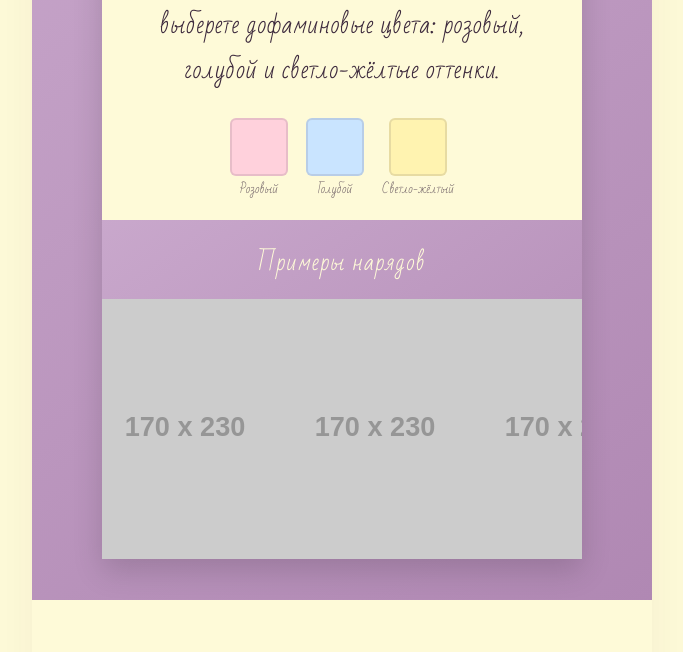
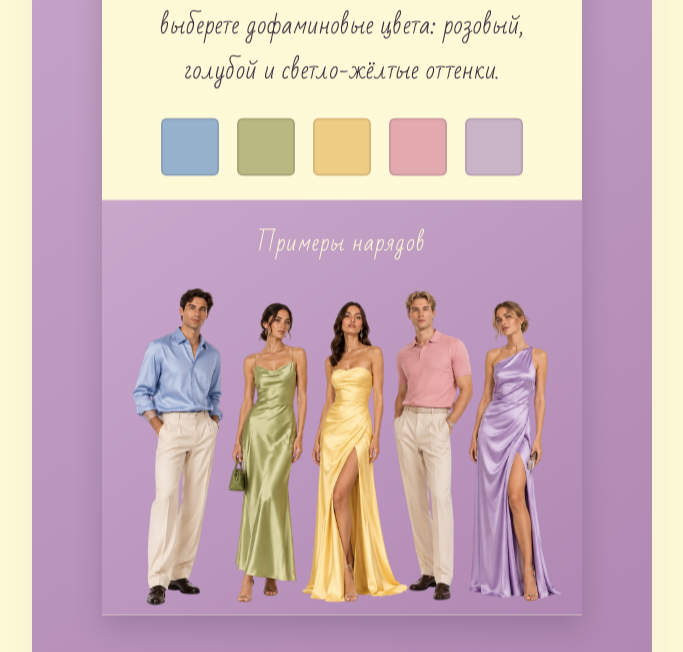
Before and after one commit to wedding-love/nikita-julia-10.07.2027, a plain HTML site: page index.html in a window 1280 px wide. Shown: the part 2812-3464 px from the top of the page, without its empty margins (298-981 px from the left). Drawn offline with nearby package versions, Linux system fonts and the light colour scheme; placeholder pictures from the web are drawn by us; a web font is replaced by a local one.

Commit message:
Update index.html

```diff
--- a/index.html
+++ b/index.html
@@ -1,3 +1,4 @@
+
 <!DOCTYPE html>
 <html lang="ru">
 <head>
@@ -642,13 +643,6 @@
       padding: 0 4px;
     }
 
-    .color-swatch {
-      display: flex;
-      flex-direction: column;
-      align-items: center;
-      gap: 6px;
-    }
-
     .color-square {
       width: 54px;
       height: 54px;
@@ -660,15 +654,6 @@
     .color-square:hover {
       transform: scale(1.08);
       box-shadow: 0 4px 12px rgba(0, 0, 0, 0.12);
-    }
-
-    .color-label {
-      font-family: "Bad Script", cursive;
-      font-size: 0.75rem;
-      color: #3d2a3d;
-      opacity: 0.7;
-      text-align: center;
-      line-height: 1.2;
     }
 
     .references-wrapper {
@@ -690,27 +675,9 @@
       padding: 0 8px;
     }
 
-    .scroll-container {
+    .dresscode-ref-img {
       width: 100%;
-      overflow-x: auto;
-      overflow-y: hidden;
-      -webkit-overflow-scrolling: touch;
-      scrollbar-width: none;
-    }
-
-    .scroll-container::-webkit-scrollbar { display: none; }
-
-    .images-row {
-      display: flex;
-      flex-wrap: nowrap;
-      width: max-content;
-    }
-
-    .ref-image {
-      width: 170px;
-      height: 230px;
-      object-fit: cover;
-      flex-shrink: 0;
+      height: auto;
       display: block;
     }
 
@@ -1034,12 +1001,12 @@
       .timing-item { padding: 12px 14px; gap: 10px; }
       .white-rectangle { padding: 22px 14px 0; }
       .tape-sticker { width: 55px; top: -28px; }
-      .ref-image { width: 130px; height: 180px; }
       .gift-image { width: min(90%, 280px); }
       .submit-btn { min-width: 180px; padding: 14px 30px; font-size: 1rem; }
       .big-date { font-size: clamp(2.8rem, 11vw, 3.8rem); }
       .full-width-heart { max-width: 360px; padding: 0 8px; }
       .color-square { width: 44px; height: 44px; }
+      .color-swatches { gap: 12px; }
       .references-wrapper { margin-left: -14px; margin-right: -14px; width: calc(100% + 28px); }
     }
 
@@ -1052,7 +1019,6 @@
       .screen-sixth { padding: 45px 22px 55px 22px; }
       .screen-final { padding: 45px 22px 55px 22px; }
       .location-photo-wrapper { max-width: 360px; }
-      .ref-image { width: 150px; height: 205px; }
       .calendar-image-wrapper { max-width: 380px; }
       .color-square { width: 48px; height: 48px; }
       .references-wrapper { margin-left: -22px; margin-right: -22px; width: calc(100% + 44px); }
@@ -1065,7 +1031,6 @@
         min-height: 95vh;
       }
       body { padding: 20px 0; }
-      .ref-image { width: 190px; height: 260px; }
       .gift-image { width: min(90%, 420px); }
       .screen-second { padding: 30px 32px 35px; }
       .screen-third { padding: 55px 32px; }
@@ -1177,29 +1142,16 @@
         <div class="dresscode-text">Мы стараемся сделать праздник красивым и стильным! Будем очень рады, если вы поддержите дресс-код нашей свадьбы и выберете дофаминовые цвета: розовый, голубой и светло-жёлтые оттенки.</div>
 
         <div class="color-swatches">
-          <div class="color-swatch">
-            <div class="color-square" style="background: #FFD1DC;"></div>
-            <span class="color-label">Розовый</span>
-          </div>
-          <div class="color-swatch">
-            <div class="color-square" style="background: #C9E4FF;"></div>
-            <span class="color-label">Голубой</span>
-          </div>
-          <div class="color-swatch">
-            <div class="color-square" style="background: #FFF3B0;"></div>
-            <span class="color-label">Светло-жёлтый</span>
-          </div>
+          <div class="color-square" style="background: #96b1cc;"></div>
+          <div class="color-square" style="background: #b8b882;"></div>
+          <div class="color-square" style="background: #eecc84;"></div>
+          <div class="color-square" style="background: #e2aaaf;"></div>
+          <div class="color-square" style="background: #c9b4c7;"></div>
         </div>
 
         <div class="references-wrapper">
           <div class="ref-subtitle">Примеры нарядов</div>
-          <div class="scroll-container">
-            <div class="images-row">
-              <img src="1.jpg" class="ref-image" onerror="this.src='https://placehold.co/170x230/FFD1DC/3d2a3d?text=🌸';">
-              <img src="2.jpg" class="ref-image" onerror="this.src='https://placehold.co/170x230/C9E4FF/3d2a3d?text=💎';">
-              <img src="3.jpg" class="ref-image" onerror="this.src='https://placehold.co/170x230/FFF3B0/3d2a3d?text=🌼';">
-            </div>
-          </div>
+          <img src="Изображение 16-Photoroom.png" alt="Примеры нарядов" class="dresscode-ref-img">
         </div>
       </div>
     </div>
```
